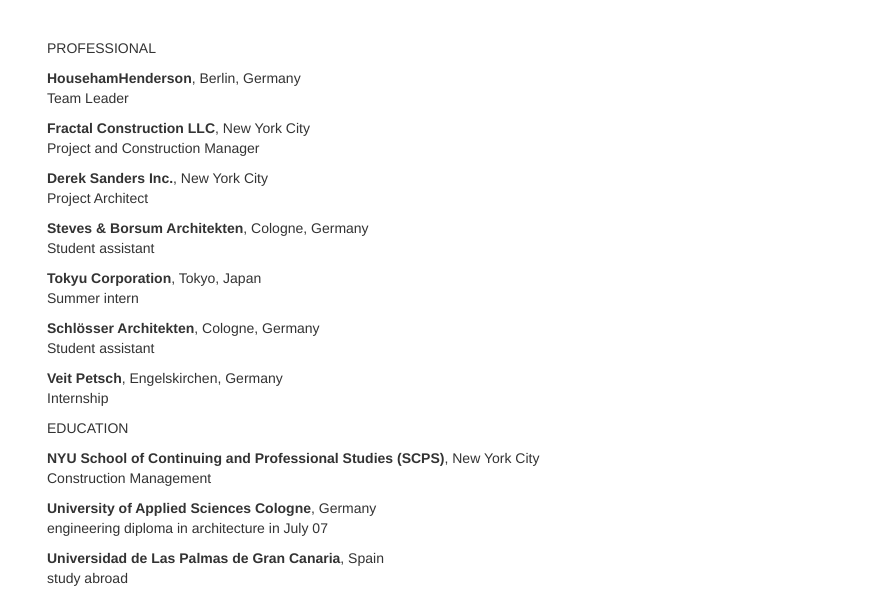
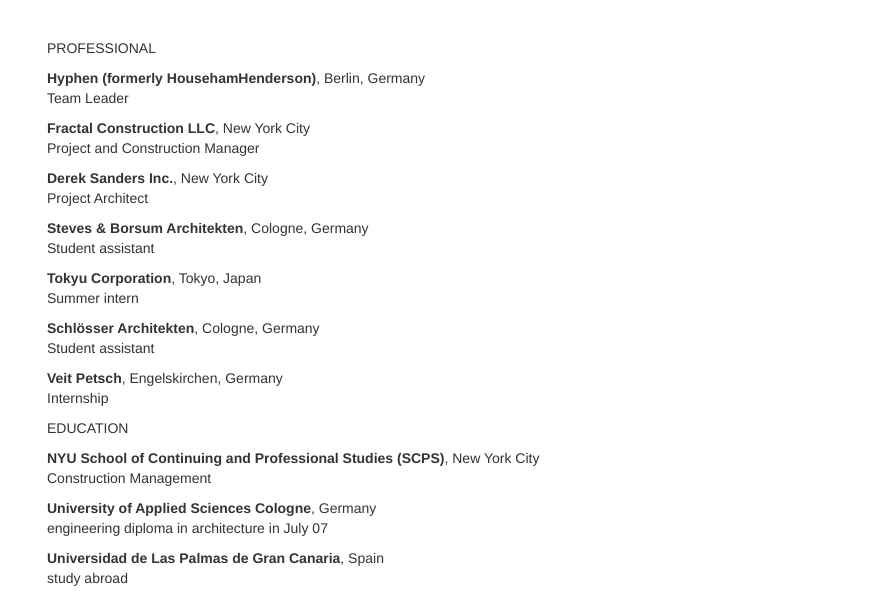
Before and after one commit to blumanni/fidelitas.github.io, a plain HTML site: page resume.html in a window 1280 px wide. Shown: the part 63-668 px from the top of the page, without its empty margins (198-1081 px from the left). Drawn offline with nearby package versions, Linux system fonts and the light colour scheme.

Commit message:
Update resume.html

```diff
--- a/resume.html
+++ b/resume.html
@@ -46,7 +46,7 @@
   <section class="container">
 <p>PROFESSIONAL</p>
 
-<p><strong>HousehamHenderson</strong>, Berlin, Germany<br>
+<p><strong>Hyphen (formerly HousehamHenderson)</strong>, Berlin, Germany<br>
 Team Leader</p>
 
 <p><strong>Fractal Construction LLC</strong>, New York City<br>
```
